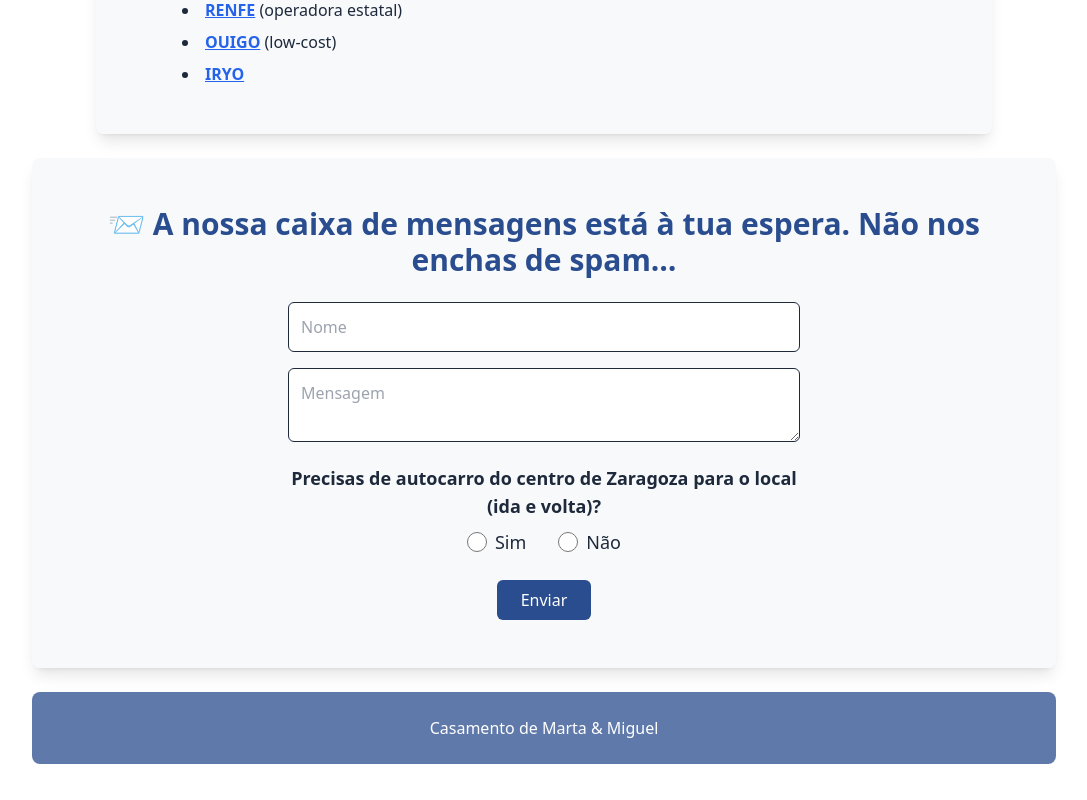
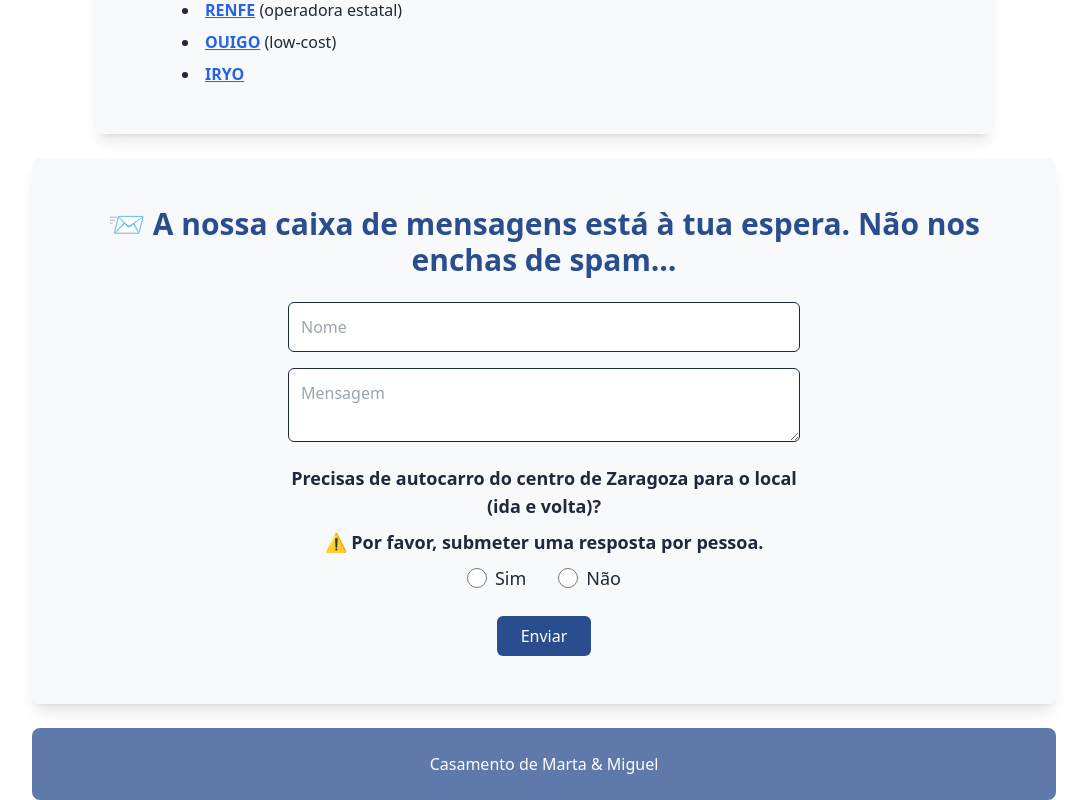
Before and after one commit to madnm92/wedding-app, a React (Vite) app: page / in a window 1280 px wide. Shown: the part 1837-2637 px from the top of the page, without its empty margins (96-1183 px from the left). Before the commit the page ends 2601 px from the top, so only its background shows below. Built offline with nearby package versions, Linux system fonts and the light colour scheme.

Commit message:
Add more info in messageForm

```diff
--- a/src/components/MessageForm.jsx
+++ b/src/components/MessageForm.jsx
@@ -104,6 +104,9 @@ const MessageForm = ({ translations }) => {
           <p className="mb-2 font-semibold text-lg">
             {translations.form.busQuestion}
           </p>
+          <p className="mb-2 font-semibold text-lg">
+            {translations.form.busPerPerson}
+          </p>
           <div className="flex justify-center items-center gap-8">
             <label className="flex items-center gap-2 cursor-pointer text-lg">
               <input
--- a/src/translations/es.js
+++ b/src/translations/es.js
@@ -48,6 +48,7 @@ const es = {
     messagePlaceholder: "Mensaje",
     busQuestion:
       "¿Necesitas autobús desde el centro de Zaragoza hasta el lugar (ida y vuelta)?",
+    busPerPerson: "⚠️ Por favor, envía una respuesta por cada persona.",
     yes: "Sí",
     no: "No",
     send: "Enviar",
--- a/src/translations/pt.js
+++ b/src/translations/pt.js
@@ -49,6 +49,7 @@ const pt = {
     messagePlaceholder: "Mensagem",
     busQuestion:
       "Precisas de autocarro do centro de Zaragoza para o local (ida e volta)?",
+    busPerPerson: "⚠️ Por favor, submeter uma resposta por pessoa.",
     yes: "Sim",
     no: "Não",
     send: "Enviar",
```
